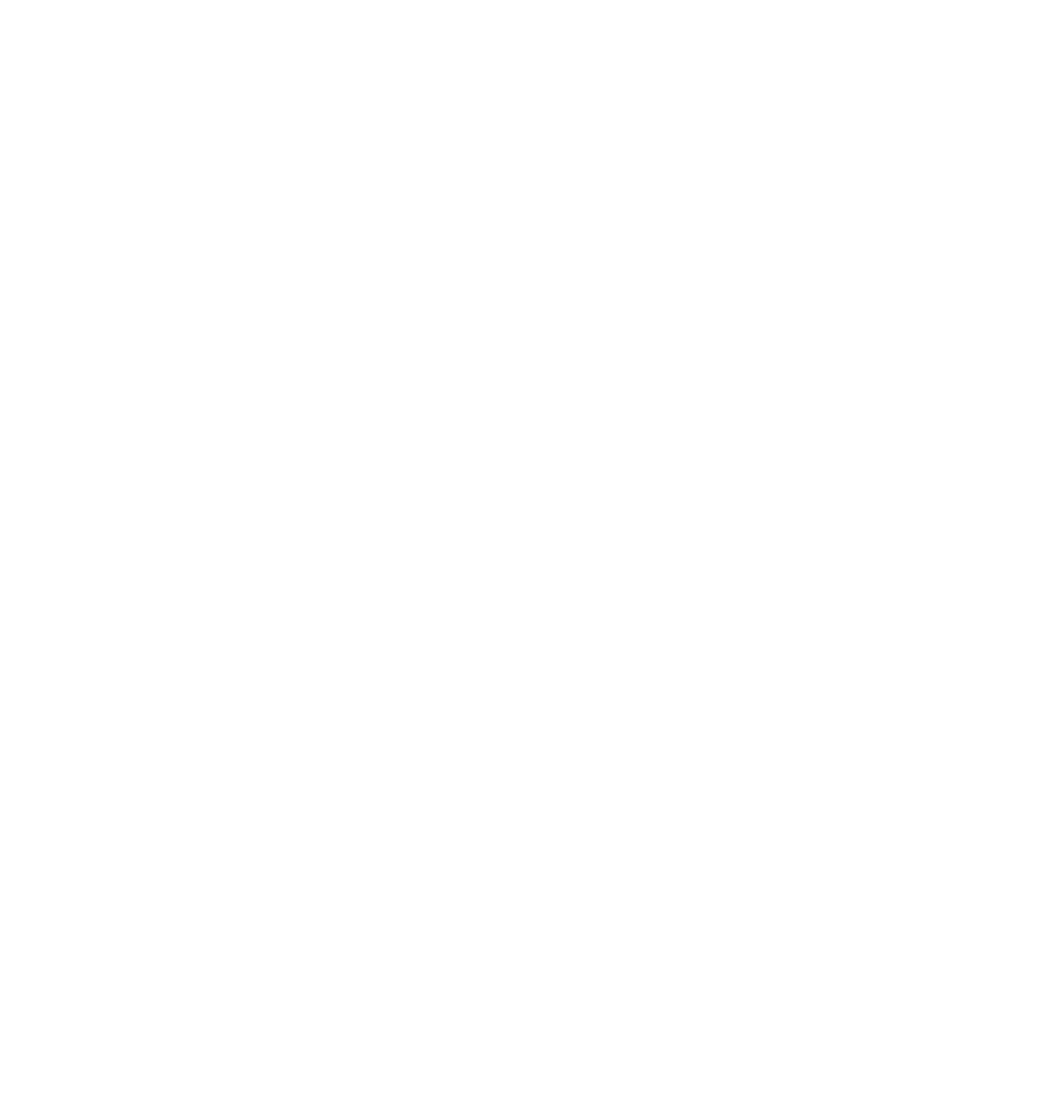
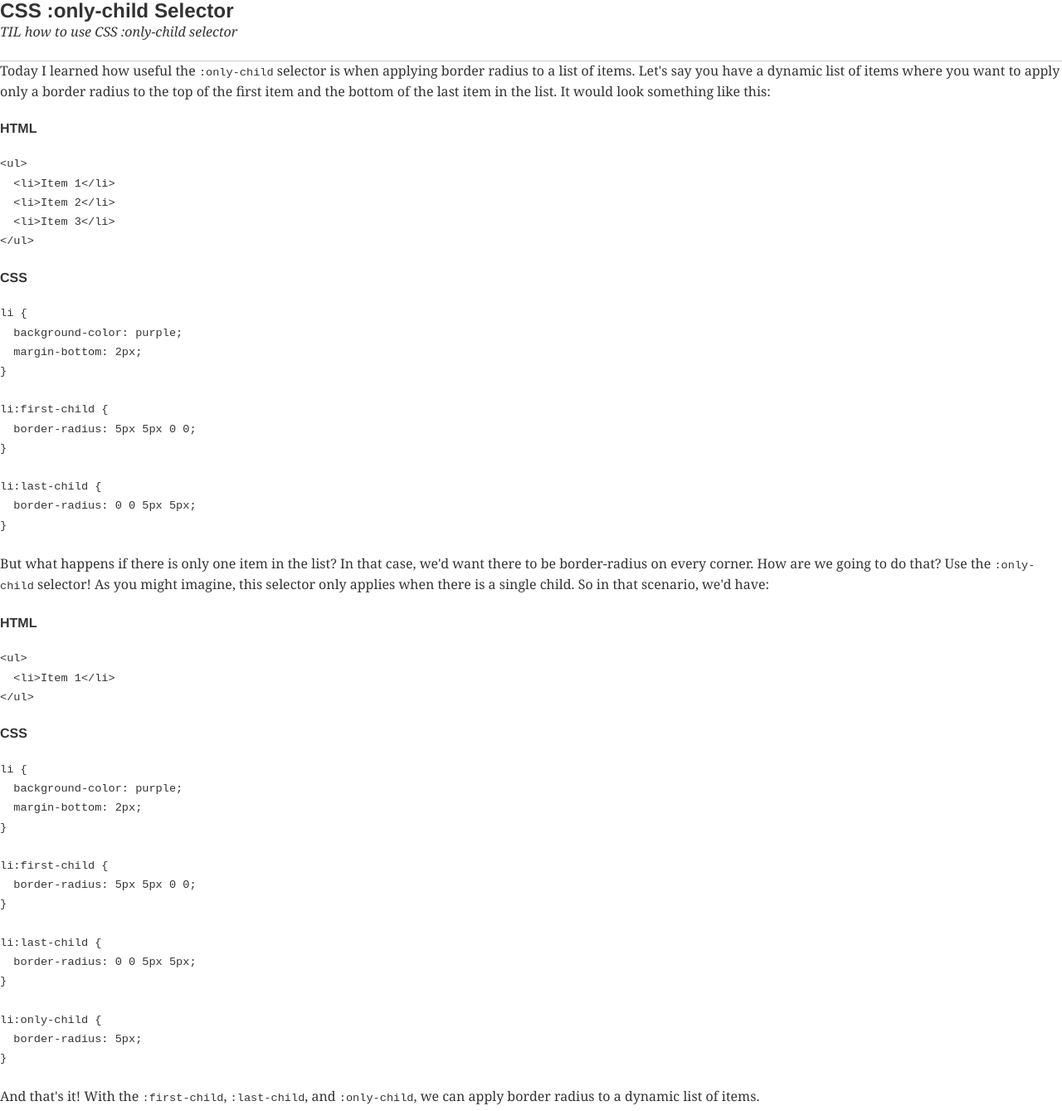
Before and after one commit to wilfriedbarth/wb-blog, a Gatsby site: page /2018-05-07-child-only-selector in a window 1280 px wide. Before the commit this address had no page. Shown: the whole page at 83% size. Before the commit the page ends 800 px from the top, so only its background shows below. Built offline with nearby package versions, Linux system fonts and the light colour scheme; Gatsby itself is replaced by a stand-in of ours; some packages are replaced by stand-ins of ours; code samples lack their colours; what typography-theme-lincoln would draw is missing.

Commit message:
Add post on :only-child selector

````diff
--- a/src/pages/2018-02-16-psql-copy-utility/index.md
+++ b/src/pages/2018-02-16-psql-copy-utility/index.md
@@ -1,6 +1,6 @@
 ---
 title: "PostgreSQL Copy Utility"
-description: "Learn how to copy a PostgreSQL table from
+description: "TIL how to copy a PostgreSQL table from
   a remote server to a csv file on your local machine."
 date: "2018-02-16"
 ---
--- a/src/pages/2018-03-31-spring-transactional-annotation/index.md
+++ b/src/pages/2018-03-31-spring-transactional-annotation/index.md
@@ -1,6 +1,6 @@
 ---
 title: "Spring @Transactional Annotation"
-description: "Learn how to write custom transactional methods on a CrudRepository."
+description: "TIL how to write custom transactional methods on a CrudRepository."
 date: "2018-03-31"
 ---
 
--- /dev/null
+++ b/src/pages/2018-05-07-child-only-selector/index.md
@@ -0,0 +1,72 @@
+---
+title: "CSS :only-child Selector"
+description: "TIL how to use CSS :only-child selector"
+date: "2018-05-07"
+---
+
+Today I learned how useful the `:only-child` selector is when applying
+border radius to a list of items. Let's say you have a dynamic list of
+items where you want to apply only a border radius to the top of the
+first item and the bottom of the last item in the list. It would look
+something like this:
+
+#### HTML
+```html
+<ul>
+  <li>Item 1</li>
+  <li>Item 2</li>
+  <li>Item 3</li>
+</ul>
+```
+
+#### CSS
+```css
+li {
+  background-color: purple;
+  margin-bottom: 2px;
+}
+
+li:first-child {
+  border-radius: 5px 5px 0 0;
+}
+
+li:last-child {
+  border-radius: 0 0 5px 5px;
+}
+```
+
+But what happens if there is only one item in the list? In
+that case, we'd want there to be border-radius on every corner.
+How are we going to do that? Use the `:only-child` selector!
+As you might imagine, this selector only applies when there is a single
+child. So in that scenario, we'd have:
+
+#### HTML
+```html
+<ul>
+  <li>Item 1</li>
+</ul>
+```
+
+#### CSS
+```css
+li {
+  background-color: purple;
+  margin-bottom: 2px;
+}
+
+li:first-child {
+  border-radius: 5px 5px 0 0;
+}
+
+li:last-child {
+  border-radius: 0 0 5px 5px;
+}
+
+li:only-child {
+  border-radius: 5px;
+}
+```
+
+And that's it! With the `:first-child`, `:last-child`, and
+`:only-child`, we can apply border radius to a dynamic list of items.
````
Also changed, not shown: 1 other file.
